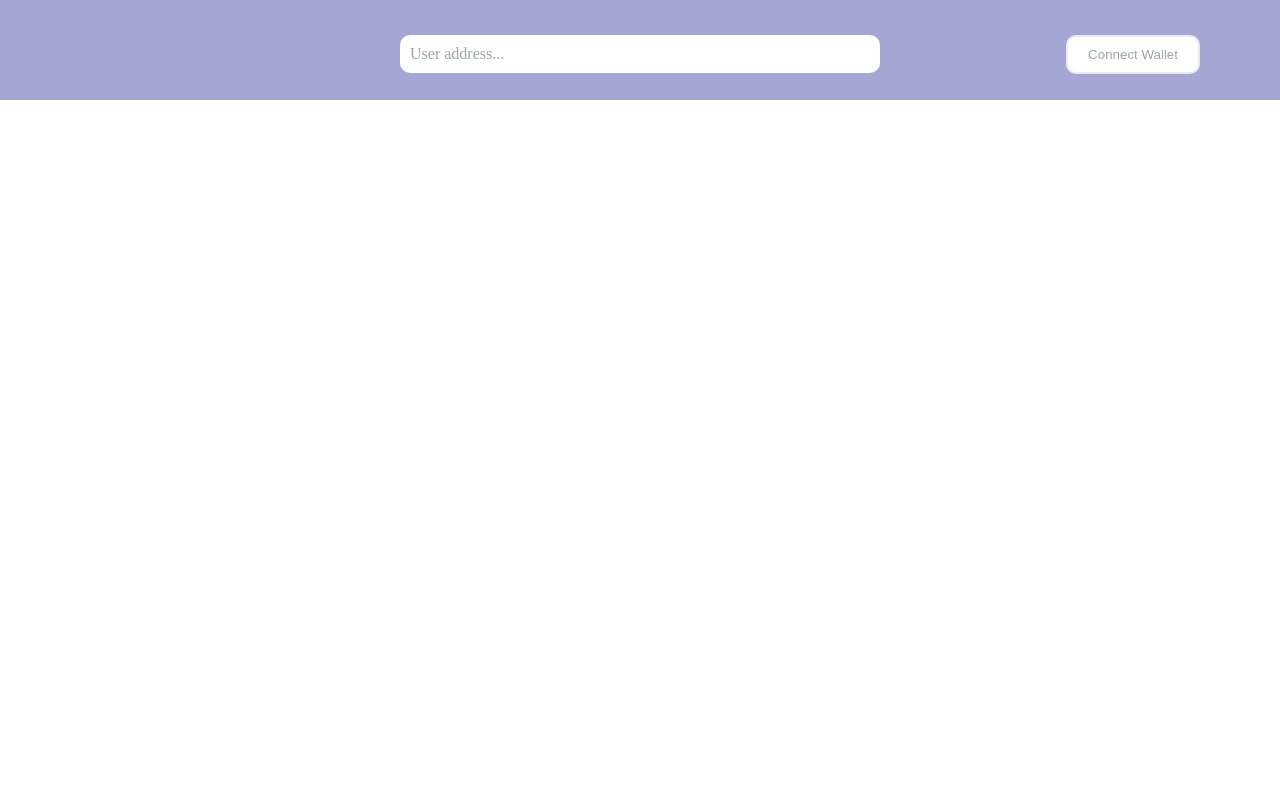
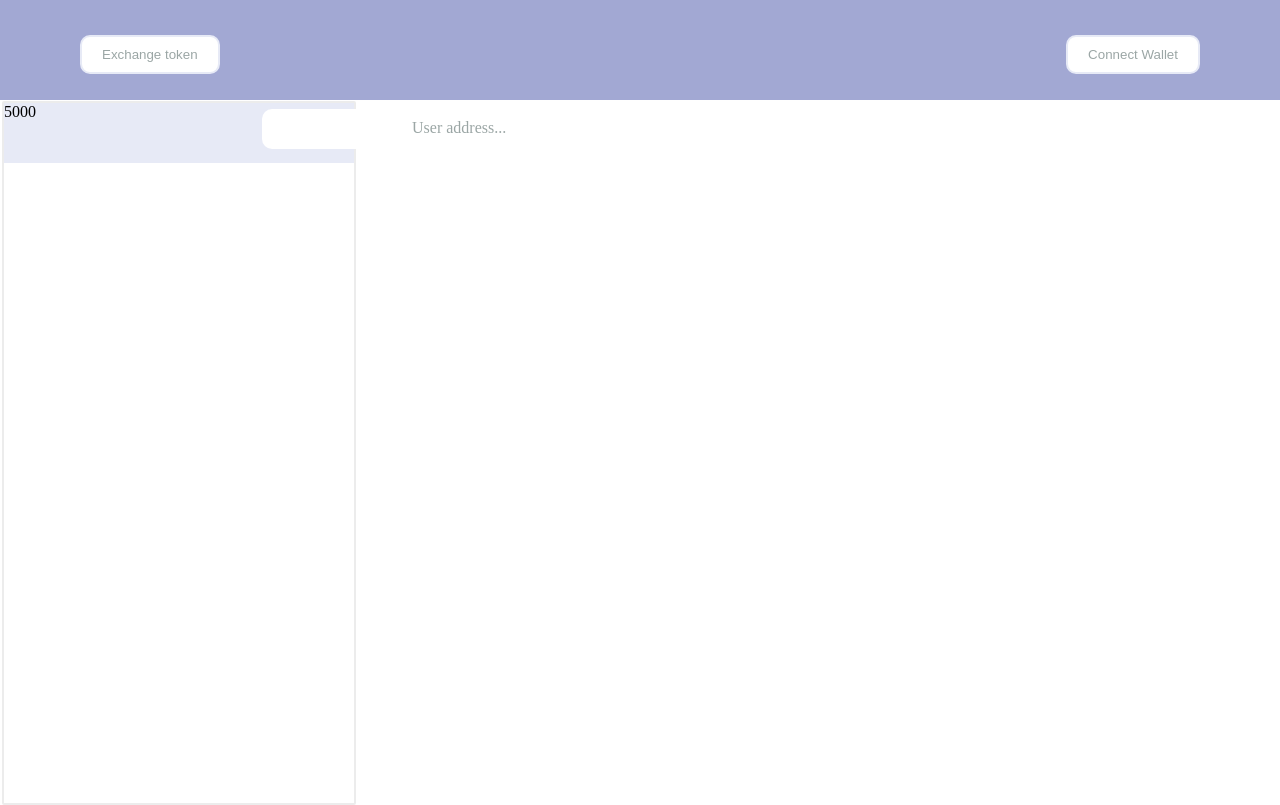
Before and after one commit to Nurs005/-procrastination-proect, a website: page Front-End/index.html in a window 1280 px wide. Drawn offline with Linux system fonts and the light colour scheme.

Commit message:
Update front

```diff
--- a/Front-End/index.html
+++ b/Front-End/index.html
@@ -8,10 +8,13 @@
 </head>
 <body>
     <header>
-     <button id="connectWallet">Connect Wallet</button>
-     <div id="align"><p id="walletAddress">User address...</p></div>
+    <button id="connectWallet">Connect Wallet</button>
+    <a><button id="exchange">Exchange token</button></a>
+    <p id="walletAddress">User address...</p>
     </header>
+    <aside>
+        <section id="balanceHolder"> <p id="balance">5000</p></section>
+    </aside>
     <nav></nav>
-    <aside></aside>
 </body>
 </html>
--- a/Front-End/style.css
+++ b/Front-End/style.css
@@ -25,15 +25,48 @@ header{
     border-color: #9ba6a5;
 }
 #walletAddress{
-    margin-top: 0;
-    margin-left: 400px;
-    margin-right: 400px;
-    padding: 10px;
+    margin-top: 35px;
+    margin-left: 0px;
+    margin-right: 608px;
+    padding-top: 10px;
+    padding-bottom: 10px;
+    padding-left: 150px;
+    padding-right: 100px;
+    width: 160px;
+    height: 20px;
     border-radius: 10px;
     border-color: #e7eaf6;
     color: #9ba6a5;
     background-color: white;
+    float:right
 }
-#align{
-    padding-top: 35px;
+#exchange{
+    margin-right: 80px;
+    margin-left: 80px;
+    margin-top: 35px;
+    padding: 10px;
+    padding-right: 20px;
+    padding-left: 20px;
+    border-radius: 10px;
+    background-color: white;
+    border-color: #e7eaf6;
+    border-style: solid;
+    color: #9ba6a5;
 }
+aside{
+    margin-top: 1px;
+    margin-left: 2px;
+    border-radius: 2px;
+    width: 350px;
+    height: 700px;
+    border-style: solid;
+    border-width: 2px;
+    border-color: #ececec;
+}
+#balanceHolder{
+    height: 60px;
+    background-color: #e7eaf6;
+}
+#balance{
+    margin-top: 0;
+}
```
